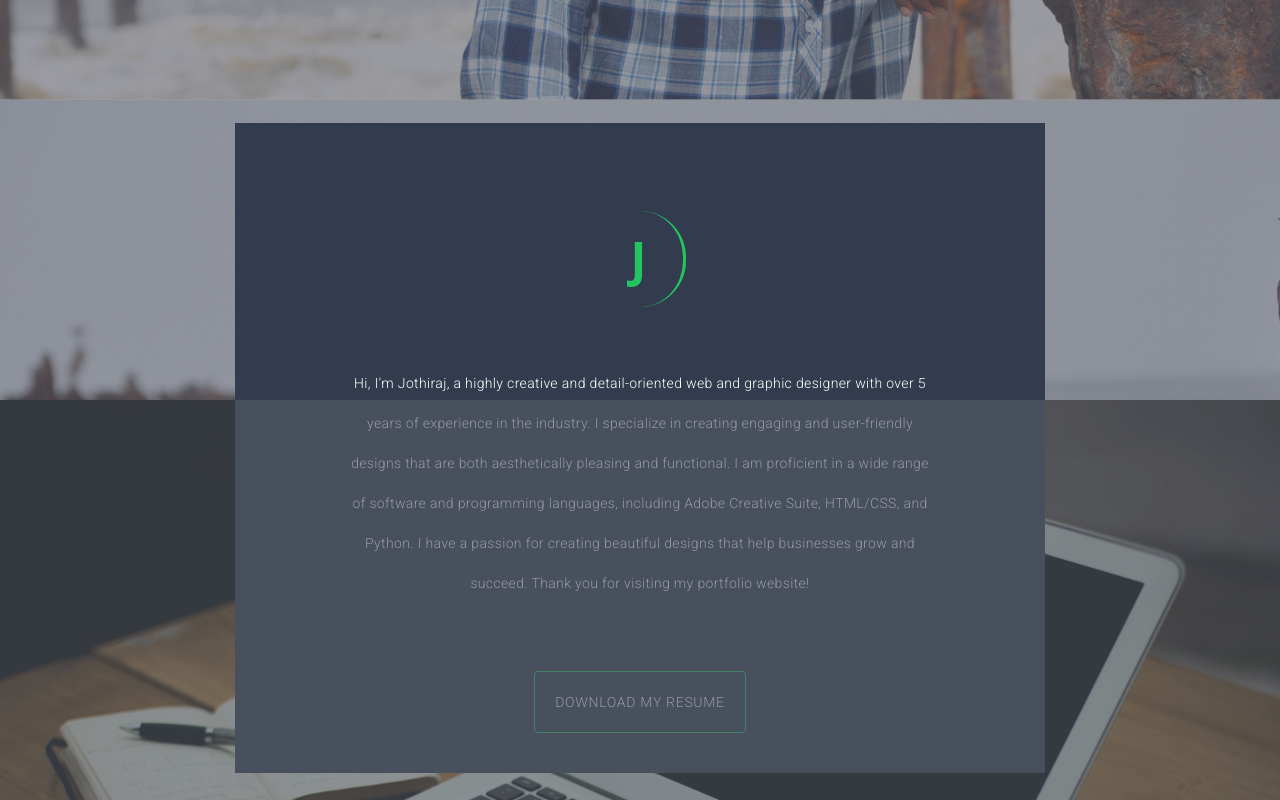
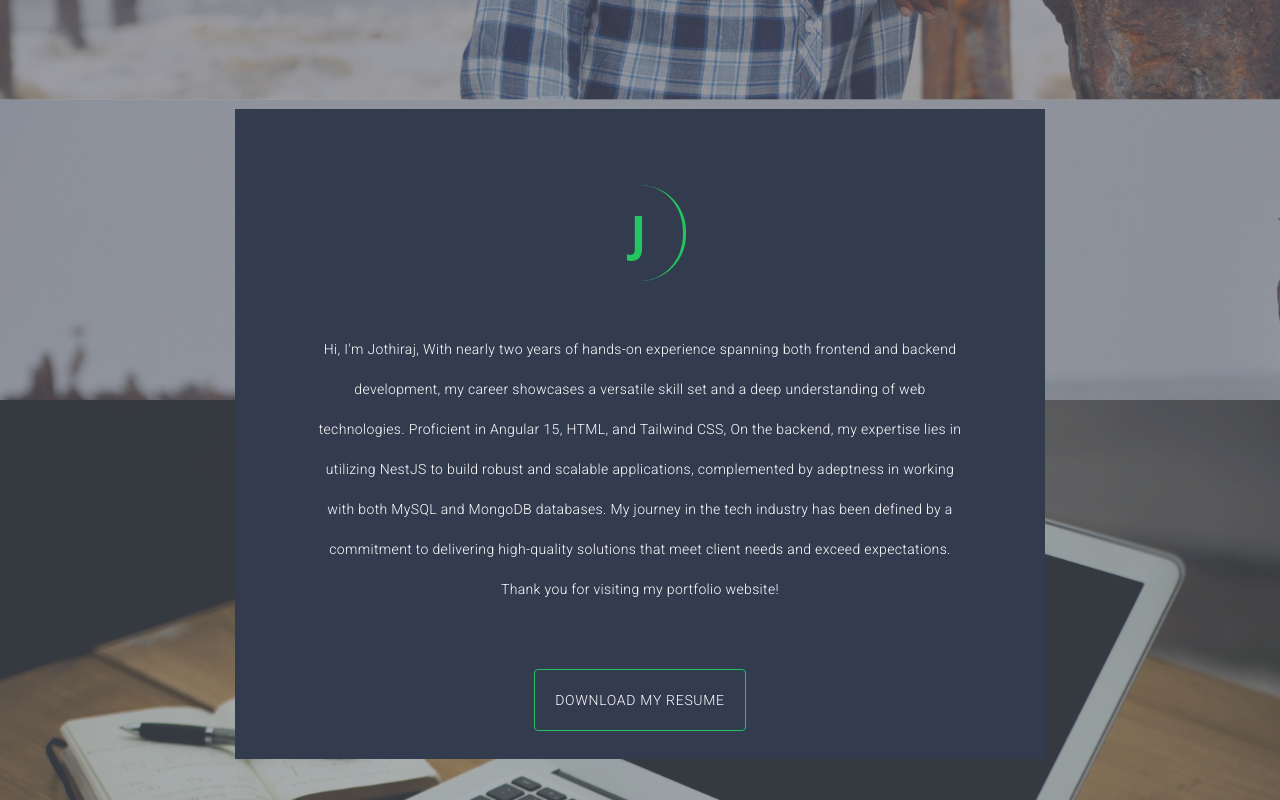
Before and after one commit to JoeStuff17/joe_resume, an Angular app: page /home in a window 1280 px wide. Shown: the part 700-1500 px from the top of the page. Built offline with nearby package versions, Linux system fonts and the light colour scheme.

Commit message:
download cv and mail send added.

```diff
--- a/package.json
+++ b/package.json
@@ -21,6 +21,7 @@
     "@angular/platform-browser-dynamic": "^15.0.0",
     "@angular/router": "^15.0.0",
     "@icon/icofont": "^1.0.1-alpha.1",
+    "aws-sdk": "^2.1618.0",
     "firebase": "^10.7.1",
     "node": "^21.2.0",
     "rxjs": "~7.5.0",
--- a/src/app/home/home.component.html
+++ b/src/app/home/home.component.html
@@ -17,7 +17,8 @@
     <div class="grid grid-cols-7 ">
       <div class="text-3xl space-y-8 col-span-2 px-20 pt-[12.5em]">
         <div *ngFor="let c of profile.contact;index as i">
-          <i (click)="openProject(c.url)" class="cursor-pointer text-white" [class]="c.logo" [ngClass]="i === 0 ? 'hover:text-blue-500' : i === 1 ? 'hover:text-green-500' : i === 2 ? 'hover:text-pink-500' : i === 3 ? 'hover:text-black' : 'hover:text-blue-500'"></i>
+          <i (click)="openProject(c.url)" class="cursor-pointer text-white" [class]="c.logo"
+            [ngClass]="i === 0 ? 'hover:text-blue-500' : i === 1 ? 'hover:text-green-500' : i === 2 ? 'hover:text-pink-500' : i === 3 ? 'hover:text-black' : 'hover:text-blue-500'"></i>
         </div>
       </div>
       <div class="flex justify-center col-span-3 pt-[28em]">
@@ -31,21 +32,21 @@
     </div>
 
 
-    <div class="flex justify-center items-center mt-[10em] z-20">
+    <div class="flex justify-center items-center mt-[9em] z-20">
       <div class="bg-[#333B4F] flex justify-center flex-col items-center text-white w-[810px] h-[650px] p-8">
         <div
           class="text-green-500 text-5xl rounded-full border-r-[3px] border-green-500 font-sans font-bold py-6 px-9 mt-[1em]">
           J</div>
-        <p class="text-center text-md font-thin tracking-wide px-20 py-14 leading-10">{{profile.objective}}</p>
-        <div class="flex p-5 rounded border border-green-500 uppercase text-md font-thin tracking-wider">
-          Download
-          My Resume</div>
+        <p class="text-center text-md font-thin tracking-wide px-[50px] py-12 leading-10">{{profile.objective}}</p>
+        <div class="flex p-5 rounded border border-green-500 uppercase text-md font-thin tracking-wider cursor-pointer"
+          (click)="downloadResume()">
+          Download My Resume</div>
       </div>
     </div>
   </div>
 </div>
 <div class="bg-image1 bg-fixed h-max z-10">
-  <div class="flex flex-col justify-center pt-[42em] bg-gray-500/50 backdrop-brightness-75 pb-[10em]">
+  <div class="flex flex-col justify-center pt-[42em] bg-gray-500/50 pb-[10em]">
     <span
       class="text-gray-100 header-font font-bold text-5xl text-center flex justify-center py-5 uppercase">professional</span>
     <span class="text-gray-100 tracking-widest text-2xl text-center flex justify-center pb-[3em]">MY SKILLS IN
@@ -118,6 +119,7 @@
           </div>
         </div>
         <div class="col-span-4">
+          <form [formGroup]="mailForm">
             <div class="flex gap-2 my-2">
               <input
                 class="px-4 py-3 w-full text-sm font-normal tracking-wide outline-none border-2 rounded text-gray-600 hover:border-green-500"
@@ -132,11 +134,13 @@
                 type="text" placeholder="Email" formControlName="email">
               <textarea id="desc"
                 class="px-4 py-3 w-full text-sm font-normal tracking-wide outline-none border-2 rounded text-gray-600 hover:border-green-500"
-              name="desc" rows="5" cols="50" maxlength="500" formControlName="message" placeholder="Message"></textarea>
+                name="desc" rows="5" cols="50" maxlength="500" formControlName="message"
+                placeholder="Message"></textarea>
             </div>
             <button
               class="flex w-full justify-center py-2 px-5 bg-green-400 hover:bg-green-500 font-medium text-white rounded"
               (click)="sendMessage()">Send</button>
+          </form>
         </div>
       </div>
     </div>
--- a/src/app/home/home.component.scss
+++ b/src/app/home/home.component.scss
@@ -6,6 +6,11 @@
   background-image: url(../../assets/joe-banner.webp);
   background-size: cover;
 }
+
+// .bg-mob{
+//   background-image: url(../../assets/joe-banner-mob.png);
+//   background-size: cover;
+// }
 
 .bg-image1{
   background-image: url(../../assets/banner-4.webp);
--- a/src/app/home/home.component.ts
+++ b/src/app/home/home.component.ts
@@ -1,5 +1,6 @@
 import { AfterViewInit, Component, ElementRef, OnInit, ViewChild } from '@angular/core';
-
+import { FormBuilder, Validators } from '@angular/forms';
+import { MatSnackBar } from '@angular/material/snack-bar';
 @Component({
   selector: 'app-home',
   templateUrl: './home.component.html',
@@ -14,9 +15,8 @@ export class HomeComponent implements OnInit, AfterViewInit {
     { id: 4, name: 'projects', isSelect: false },
     { id: 5, name: 'contact', isSelect: false }
   ];
-  objective = "Hi, I'm Jothiraj, a highly creative and detail-oriented web and graphic designer with over 5 years of experience in the industry. I specialize in creating engaging and user-friendly designs that are both aesthetically pleasing and functional. I am proficient in a wide range of software and programming languages, including Adobe Creative Suite, HTML/CSS, and Python. I have a passion for creating beautiful designs that help businesses grow and succeed. Thank you for visiting my portfolio website!";
   profile: any = {
-    name: 'Jothiraj', profession: 'full stack developer', objective: "Hi, I'm Jothiraj, a highly creative and detail-oriented web and graphic designer with over 5 years of experience in the industry. I specialize in creating engaging and user-friendly designs that are both aesthetically pleasing and functional. I am proficient in a wide range of software and programming languages, including Adobe Creative Suite, HTML/CSS, and Python. I have a passion for creating beautiful designs that help businesses grow and succeed. Thank you for visiting my portfolio website!",
+    name: 'Jothiraj', profession: 'full stack developer', objective: "Hi, I'm Jothiraj, With nearly two years of hands-on experience spanning both frontend and backend development, my career showcases a versatile skill set and a deep understanding of web technologies. Proficient in Angular 15, HTML, and Tailwind CSS, On the backend, my expertise lies in utilizing NestJS to build robust and scalable applications, complemented by adeptness in working with both MySQL and MongoDB databases. My journey in the tech industry has been defined by a commitment to delivering high-quality solutions that meet client needs and exceed expectations. Thank you for visiting my portfolio website!",
     skills: [{ skill: 'Angular 14', knowledge: 89 }, { skill: 'Type Script', knowledge: 80 }, { skill: 'Java Script', knowledge: 65 }, { skill: 'Tailwind Css', knowledge: 93 }, { skill: 'HTML', knowledge: 100 }, { skill: 'Nest Js', knowledge: 81 }, { skill: 'My SQL', knowledge: 75 }, { skill: 'Mongo', knowledge: 80 }],
     contact: [{ name: 'linkedIn', logo: 'fa-brands fa-linkedin', url: 'https://www.linkedin.com/in/jothi-raj-d/' }, { name: 'whatsapp', logo: 'fa-brands fa-whatsapp', url: 'https://api.whatsapp.com/send?phone=919962675336&text=Hello%20Jothiraj!' }, { name: 'instagram', logo: 'fa-brands fa-instagram', url: 'https://www.instagram.com/_me_joe/' }, { name: 'twitter', logo: 'fa-brands fa-x-twitter', url: 'https://twitter.com/Joeaskinas' }, { name: 'facebook', logo: 'fa-brands fa-square-facebook', url: 'https://www.facebook.com/jothiraj17' }],
     projects: [{ title: 'linkedIn static page', image: '../../assets/linkedIn.webp', description: '', url: 'https://linkedin-joe-static.web.app', tools: [{ name: 'Angular 14' }, { name: 'Tailwind css' }] }, { title: 'Real Estate website', image: '../../assets/real_estate_project.webp', description: '', url: 'https://aj-real-estate.web.app', tools: [{ name: 'React Js' }, { name: 'Tailwind css' }] }],
@@ -43,9 +43,21 @@ export class HomeComponent implements OnInit, AfterViewInit {
       },
     ]
   }
+  mailForm: any;
 
   @ViewChild('skill', { static: false, read: ElementRef })
   skill: ElementRef<HTMLDivElement>;
+  constructor(
+    private readonly formBuilder: FormBuilder,
+    private readonly matSnackBar: MatSnackBar,
+  ){
+    this.mailForm = this.formBuilder.group({
+      name: ['', Validators.required],
+      mobile: ['', [Validators.required, Validators.pattern(/^(\+?\d{1,4}[\s-])?(?!0+\s+,?$)\d{10}\s*,?$/)]],
+      email: ['', Validators.required],
+      message: ['', Validators.required]
+    });
+  }
 
   ngAfterViewInit(): void {
     setTimeout(() => {
@@ -95,7 +107,21 @@ export class HomeComponent implements OnInit, AfterViewInit {
     window.open(url, '_blank');
   }
 
-  sendMessage(){
-    //
+  sendMessage() {
+    if (this.mailForm.valid) {
+      window.location.href = 'mailto:jothiraj281@gmail.com?subject=' + 'I am contacting throw your website' +
+        '&body=' + `Hi, Im ${this.mailForm.get('name')?.value} ${this.mailForm.get('message')?.value} ,Please contact me on ${this.mailForm.get('mobile')?.value}`;
+        this.mailForm.reset();
+    } else {
+      this.matSnackBar.open('Please fill all the inputs with proper details', '', {
+        duration: 3000,
+        verticalPosition: 'top',
+        panelClass: 'alert'
+      });
+    }
+  }
+
+  downloadResume(){
+    window.open(`https://joestuff-bucket.s3.ap-south-1.amazonaws.com/profile/Joe_resume.pdf`, '_blank')
   }
 }
```
Also changed, not shown: src/app/home/home.module.ts (+6 -1 lines), 2 other files (tests, documents, lock files or other folders). Lines whose indentation alone changed are shown as unchanged.
